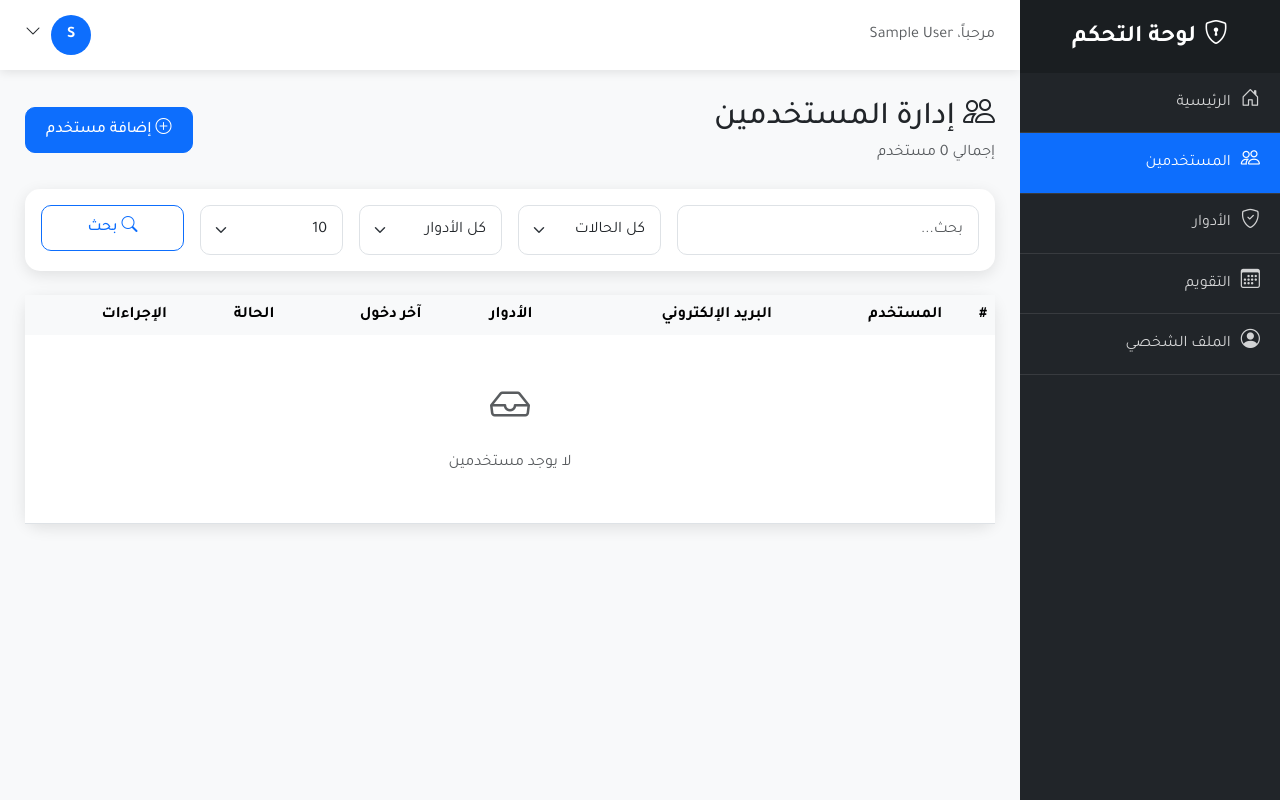
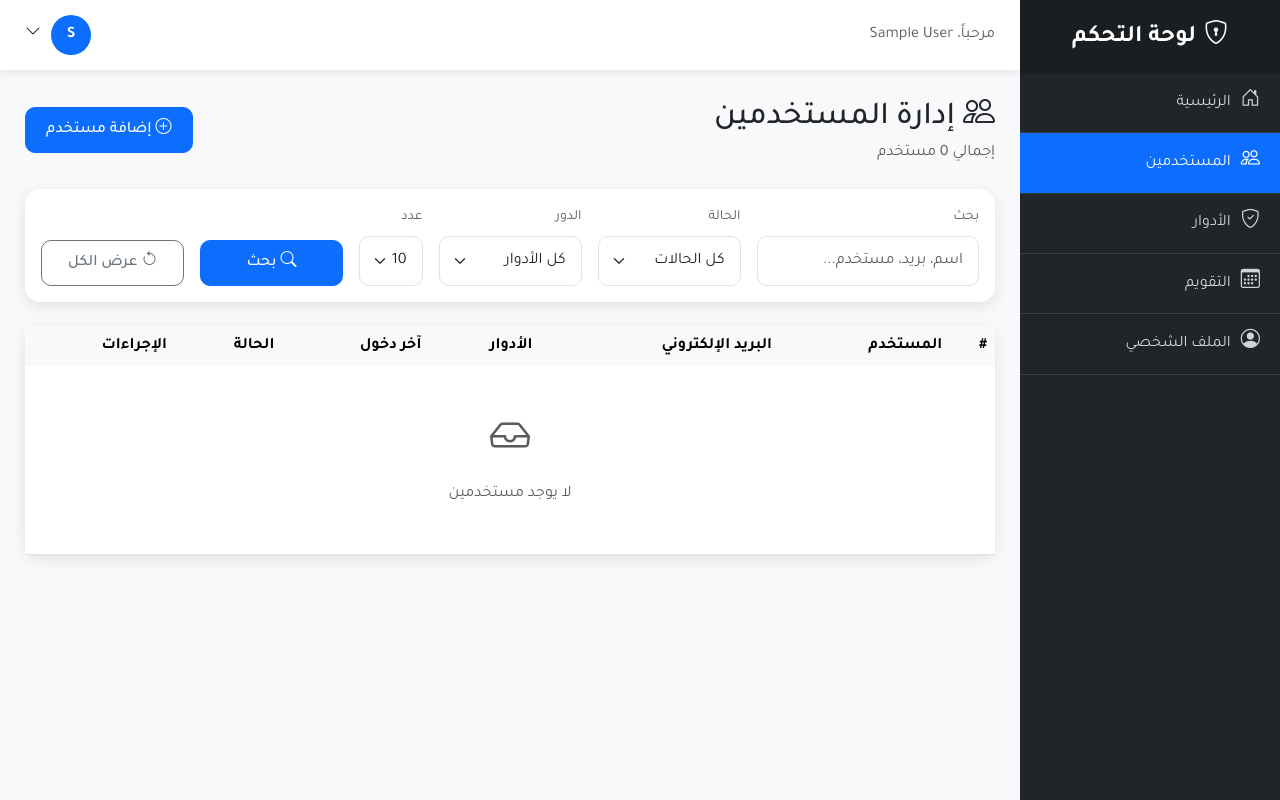
Before and after one commit to qvai2023-hub/AdminPanel, an ASP.NET Core app: page /Users in a window 1280 px wide. Run offline with ASP.NET Core 8, Linux system fonts and the light colour scheme; the visitor is signed in with stand-in values (Sample User, id 1); data that the repository does not hold is empty; the project's own start-up code is not run, and a stand-in starts its controllers and pages; some libraries are stand-ins or nearby versions.

Commit message:
Add RoleId filter and Show All button to Users grid
- Implement RoleId filter in UserService.GetPagedAsync
- Add 'عرض الكل' (Show All) button to reset all filters
- Add labels to filter fields for better UX
- Reorganize filter layout with proper column widths

```diff
--- a/src/Infrastructure/AdminPanel.Infrastructure/Services/UserService.cs
+++ b/src/Infrastructure/AdminPanel.Infrastructure/Services/UserService.cs
@@ -84,6 +84,10 @@ public class UserService : IUserService
 
         if (filter.ToDate.HasValue)
             query = query.Where(u => u.CreatedAt <= filter.ToDate.Value);
+
+        // Filter by RoleId
+        if (filter.RoleId.HasValue)
+            query = query.Where(u => u.UserRoles.Any(ur => ur.RoleId == filter.RoleId.Value));
 
         var totalCount = await query.CountAsync(cancellationToken);
 
--- a/src/Presentation/AdminPanel.Web/Views/Users/Index.cshtml
+++ b/src/Presentation/AdminPanel.Web/Views/Users/Index.cshtml
@@ -16,11 +16,13 @@
 <!-- Filters -->
 <div class="card table-card mb-4">
     <div class="card-body">
-        <form method="get" class="row g-3">
-            <div class="col-md-4">
-                <input type="text" name="SearchTerm" class="form-control" placeholder="بحث..." value="@Model.Filter.SearchTerm" />
+        <form method="get" class="row g-3 align-items-end">
+            <div class="col-md-3">
+                <label class="form-label small text-muted">بحث</label>
+                <input type="text" name="SearchTerm" class="form-control" placeholder="اسم، بريد، مستخدم..." value="@Model.Filter.SearchTerm" />
             </div>
             <div class="col-md-2">
+                <label class="form-label small text-muted">الحالة</label>
                 <select name="IsActive" class="form-select">
                     <option value="">كل الحالات</option>
                     <option value="true" selected="@(Model.Filter.IsActive == true ? "selected" : null)">نشط</option>
@@ -28,6 +30,7 @@
                 </select>
             </div>
             <div class="col-md-2">
+                <label class="form-label small text-muted">الدور</label>
                 <select name="RoleId" class="form-select">
                     <option value="">كل الأدوار</option>
                     @foreach (var role in Model.AvailableRoles)
@@ -36,7 +39,8 @@
                     }
                 </select>
             </div>
-            <div class="col-md-2">
+            <div class="col-md-1">
+                <label class="form-label small text-muted">عدد</label>
                 <select name="PageSize" class="form-select">
                     <option value="10" selected="@(Model.Filter.PageSize == 10 ? "selected" : null)">10</option>
                     <option value="25" selected="@(Model.Filter.PageSize == 25 ? "selected" : null)">25</option>
@@ -44,9 +48,14 @@
                 </select>
             </div>
             <div class="col-md-2">
-                <button type="submit" class="btn btn-outline-primary w-100">
+                <button type="submit" class="btn btn-primary w-100">
                     <i class="bi bi-search me-1"></i>بحث
                 </button>
+            </div>
+            <div class="col-md-2">
+                <a href="@Url.Action("Index")" class="btn btn-outline-secondary w-100">
+                    <i class="bi bi-arrow-counterclockwise me-1"></i>عرض الكل
+                </a>
             </div>
         </form>
     </div>
```
